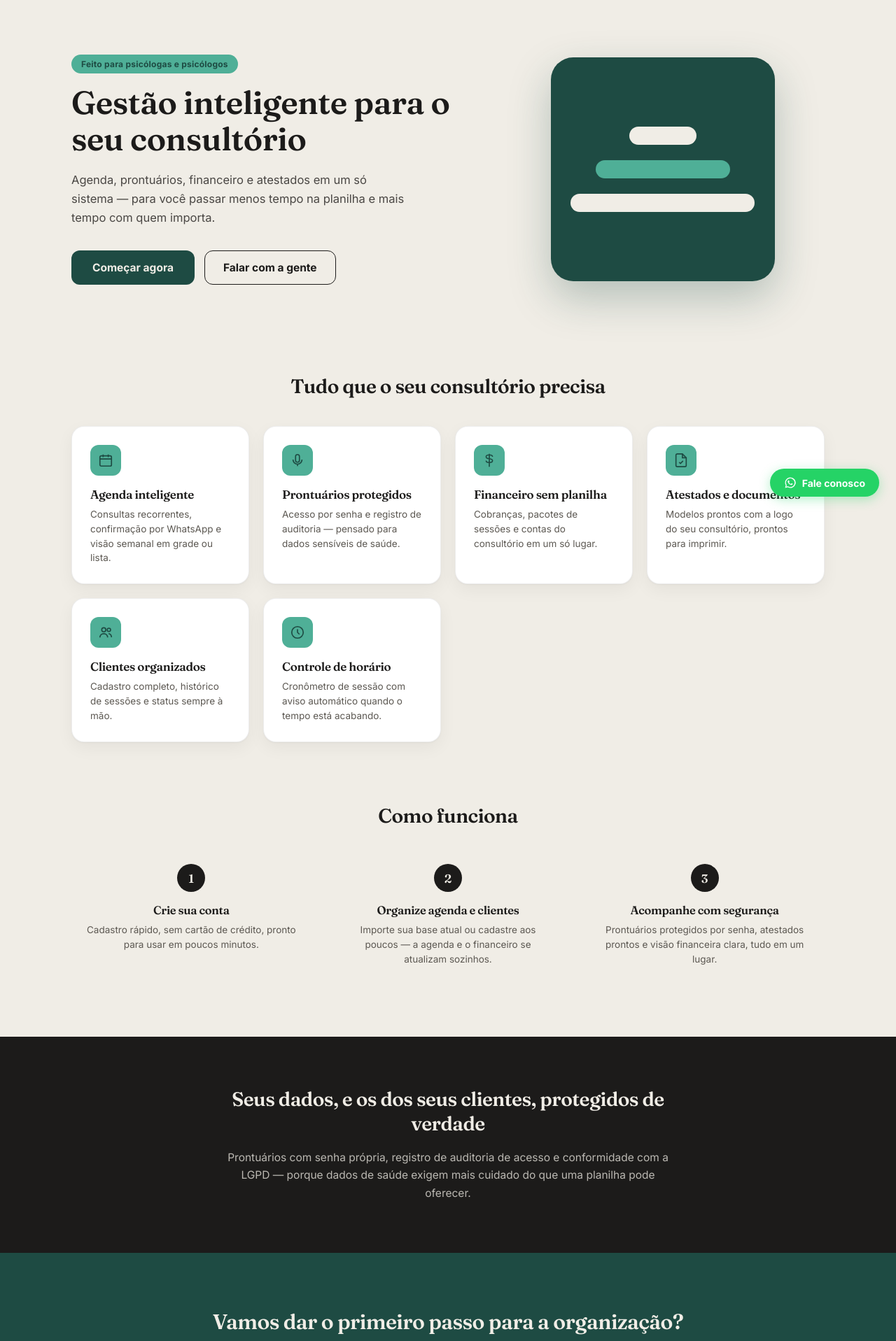
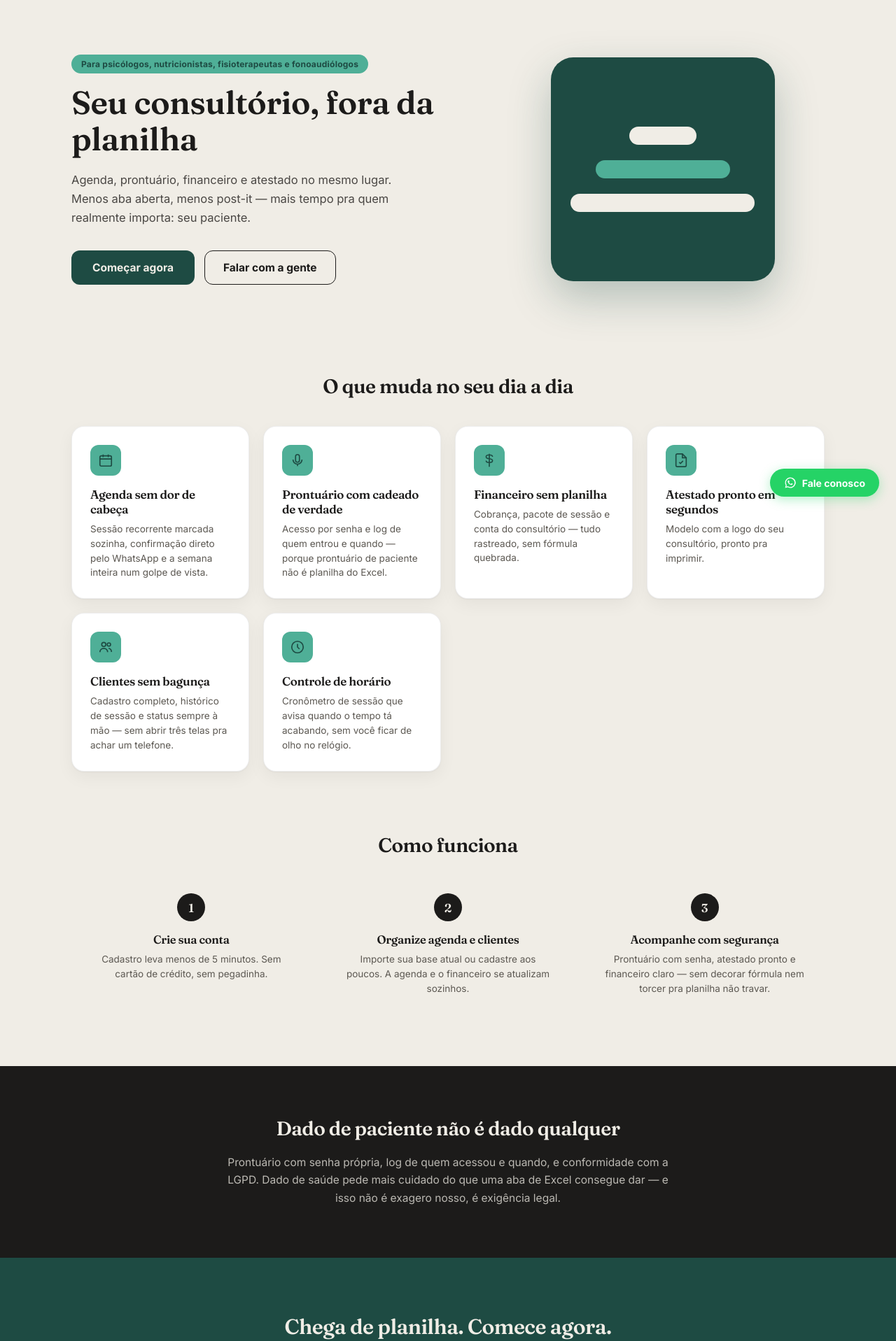
Before and after one commit to jotadelacruz/alinha, a React (Vite) app in the folder frontend/: page / in a window 1280 px wide. Shown: the part 66-1983 px from the top of the page at 70% size. Built offline with nearby package versions, Linux system fonts and the light colour scheme; no server answers.

Commit message:
Reescreve os textos da landing page com tom mais autoral e público ampliado
Aplica edição anti-IA (corta clichês, adjetivo inflado, fechamento em
pergunta retórica) e troca "psicólogas e psicólogos" por uma lista de
profissões de saúde, já que o produto passa a vender pro setor todo.

```diff
--- a/frontend/src/pages/LandingPage.jsx
+++ b/frontend/src/pages/LandingPage.jsx
@@ -3,7 +3,7 @@ import logoVerde from '../assets/brand/logo-verde.png';
 import logoOffwhite from '../assets/brand/logo-offwhite.png';
 
 const WHATSAPP_CONTACT_NUMBER = '5553981407005';
-const WHATSAPP_CONTACT_MESSAGE = 'Olá! Quero saber mais sobre o Alinha.';
+const WHATSAPP_CONTACT_MESSAGE = 'Oi! Vim pelo site e quero saber mais sobre o Alinha.';
 
 function whatsappContactLink() {
   return `https://wa.me/${WHATSAPP_CONTACT_NUMBER}?text=${encodeURIComponent(WHATSAPP_CONTACT_MESSAGE)}`;
@@ -11,8 +11,8 @@ function whatsappContactLink() {
 
 const FEATURES = [
   {
-    title: 'Agenda inteligente',
-    description: 'Consultas recorrentes, confirmação por WhatsApp e visão semanal em grade ou lista.',
+    title: 'Agenda sem dor de cabeça',
+    description: 'Sessão recorrente marcada sozinha, confirmação direto pelo WhatsApp e a semana inteira num golpe de vista.',
     icon: (
       <svg viewBox="0 0 24 24" fill="none" stroke="currentColor" strokeWidth="1.8">
         <rect x="3" y="5" width="18" height="16" rx="2" />
@@ -21,8 +21,8 @@ const FEATURES = [
     ),
   },
   {
-    title: 'Prontuários protegidos',
-    description: 'Acesso por senha e registro de auditoria — pensado para dados sensíveis de saúde.',
+    title: 'Prontuário com cadeado de verdade',
+    description: 'Acesso por senha e log de quem entrou e quando — porque prontuário de paciente não é planilha do Excel.',
     icon: (
       <svg viewBox="0 0 24 24" fill="none" stroke="currentColor" strokeWidth="1.8">
         <path d="M12 15a3 3 0 003-3V6a3 3 0 00-6 0v6a3 3 0 003 3z" />
@@ -32,7 +32,7 @@ const FEATURES = [
   },
   {
     title: 'Financeiro sem planilha',
-    description: 'Cobranças, pacotes de sessões e contas do consultório em um só lugar.',
+    description: 'Cobrança, pacote de sessão e conta do consultório — tudo rastreado, sem fórmula quebrada.',
     icon: (
       <svg viewBox="0 0 24 24" fill="none" stroke="currentColor" strokeWidth="1.8">
         <path d="M12 2v20M17 6.5c0-1.9-2.2-3-5-3s-5 1.2-5 3 2.2 2.7 5 3 5 1.1 5 3-2.2 3-5 3-5-1.1-5-3" />
@@ -40,8 +40,8 @@ const FEATURES = [
     ),
   },
   {
-    title: 'Atestados e documentos',
-    description: 'Modelos prontos com a logo do seu consultório, prontos para imprimir.',
+    title: 'Atestado pronto em segundos',
+    description: 'Modelo com a logo do seu consultório, pronto pra imprimir.',
     icon: (
       <svg viewBox="0 0 24 24" fill="none" stroke="currentColor" strokeWidth="1.8">
         <path d="M14 2H6a2 2 0 00-2 2v16a2 2 0 002 2h12a2 2 0 002-2V8z" />
@@ -50,8 +50,8 @@ const FEATURES = [
     ),
   },
   {
-    title: 'Clientes organizados',
-    description: 'Cadastro completo, histórico de sessões e status sempre à mão.',
+    title: 'Clientes sem bagunça',
+    description: 'Cadastro completo, histórico de sessão e status sempre à mão — sem abrir três telas pra achar um telefone.',
     icon: (
       <svg viewBox="0 0 24 24" fill="none" stroke="currentColor" strokeWidth="1.8">
         <circle cx="9" cy="8" r="3.2" />
@@ -63,7 +63,7 @@ const FEATURES = [
   },
   {
     title: 'Controle de horário',
-    description: 'Cronômetro de sessão com aviso automático quando o tempo está acabando.',
+    description: 'Cronômetro de sessão que avisa quando o tempo tá acabando, sem você ficar de olho no relógio.',
     icon: (
       <svg viewBox="0 0 24 24" fill="none" stroke="currentColor" strokeWidth="1.8">
         <circle cx="12" cy="12" r="9" />
@@ -76,15 +76,15 @@ const FEATURES = [
 const STEPS = [
   {
     title: 'Crie sua conta',
-    description: 'Cadastro rápido, sem cartão de crédito, pronto para usar em poucos minutos.',
+    description: 'Cadastro leva menos de 5 minutos. Sem cartão de crédito, sem pegadinha.',
   },
   {
     title: 'Organize agenda e clientes',
-    description: 'Importe sua base atual ou cadastre aos poucos — a agenda e o financeiro se atualizam sozinhos.',
+    description: 'Importe sua base atual ou cadastre aos poucos. A agenda e o financeiro se atualizam sozinhos.',
   },
   {
     title: 'Acompanhe com segurança',
-    description: 'Prontuários protegidos por senha, atestados prontos e visão financeira clara, tudo em um lugar.',
+    description: 'Prontuário com senha, atestado pronto e financeiro claro — sem decorar fórmula nem torcer pra planilha não travar.',
   },
 ];
 
@@ -114,11 +114,11 @@ export default function LandingPage() {
       <main>
         <section className="landing-hero">
           <div className="landing-hero-copy">
-            <span className="landing-badge">Feito para psicólogas e psicólogos</span>
-            <h1>Gestão inteligente para o seu consultório</h1>
+            <span className="landing-badge">Para psicólogos, nutricionistas, fisioterapeutas e fonoaudiólogos</span>
+            <h1>Seu consultório, fora da planilha</h1>
             <p>
-              Agenda, prontuários, financeiro e atestados em um só sistema — para você passar menos tempo na
-              planilha e mais tempo com quem importa.
+              Agenda, prontuário, financeiro e atestado no mesmo lugar. Menos aba aberta, menos post-it — mais
+              tempo pra quem realmente importa: seu paciente.
             </p>
             <div className="landing-hero-actions">
               <Link to="/login" className="landing-cta-btn">
@@ -144,7 +144,7 @@ export default function LandingPage() {
         </section>
 
         <section className="landing-features">
-          <h2 className="landing-section-title">Tudo que o seu consultório precisa</h2>
+          <h2 className="landing-section-title">O que muda no seu dia a dia</h2>
           <div className="landing-features-grid">
             {FEATURES.map((f) => (
               <div key={f.title} className="landing-feature-card">
@@ -171,17 +171,18 @@ export default function LandingPage() {
 
         <section className="landing-security">
           <div className="landing-security-content">
-            <h2>Seus dados, e os dos seus clientes, protegidos de verdade</h2>
+            <h2>Dado de paciente não é dado qualquer</h2>
             <p>
-              Prontuários com senha própria, registro de auditoria de acesso e conformidade com a LGPD — porque
-              dados de saúde exigem mais cuidado do que uma planilha pode oferecer.
+              Prontuário com senha própria, log de quem acessou e quando, e conformidade com a LGPD. Dado de
+              saúde pede mais cuidado do que uma aba de Excel consegue dar — e isso não é exagero nosso, é
+              exigência legal.
             </p>
           </div>
         </section>
 
         <section className="landing-final-cta">
-          <h2>Vamos dar o primeiro passo para a organização?</h2>
-          <p>Comece agora, sem custo inicial e sem complicação.</p>
+          <h2>Chega de planilha. Comece agora.</h2>
+          <p>Sem cartão de crédito, sem custo pra testar.</p>
           <div className="landing-hero-actions" style={{ justifyContent: 'center' }}>
             <Link to="/login" className="landing-cta-btn landing-cta-inverse">
               Começar agora
```
